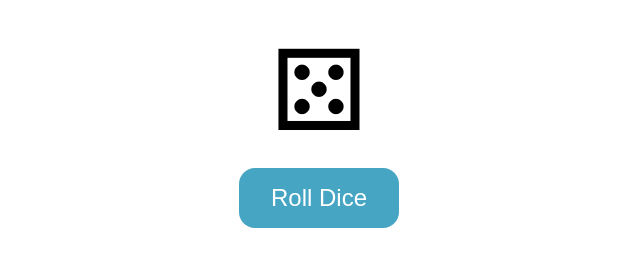
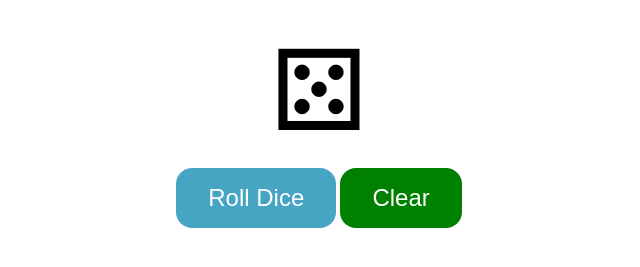
Before and after one commit to atakanhbk/Dice-Roll, a plain HTML site: page index.html in a window 1280 px wide. Shown: the part 119-386 px from the top of the page, without its empty margins (321-961 px from the left). Drawn offline with Linux system fonts and the light colour scheme.

Commit message:
added clear button

```diff
--- a/index.html
+++ b/index.html
@@ -11,6 +11,7 @@
     <h1>Dice Roll Simulator</h1>
     <div class="dice" id="dice">&#9860;</div>
     <button id="roll-button">Roll Dice</button>
+    <button id="clear-button">Clear</button>
     <ul id="roll-history">
       <!-- <li>Roll 1: <span>&#9856;</span></li>
       <li>Roll 2: <span>&#9860;</span></li> -->
--- a/index.js
+++ b/index.js
@@ -1,8 +1,12 @@
 const buttonEl = document.getElementById("roll-button");
+const clearBtn = document.getElementById("clear-button");
+
 
 const diceEl = document.getElementById("dice");
 
 const rollHistoryEl = document.getElementById("roll-history");
+
+
 
 let historyList = [];
 
--- a/style.css
+++ b/style.css
@@ -41,8 +41,18 @@ button {
   transition: background-color 0.3s ease;
 }
 
+
+
 button:hover {
   background-color: #2e8baf;
+}
+
+#clear-button{
+ background-color: green;
+}
+
+#clear-button:hover{
+  background-color: rgb(0, 110, 0);
 }
 
 ul {
```
